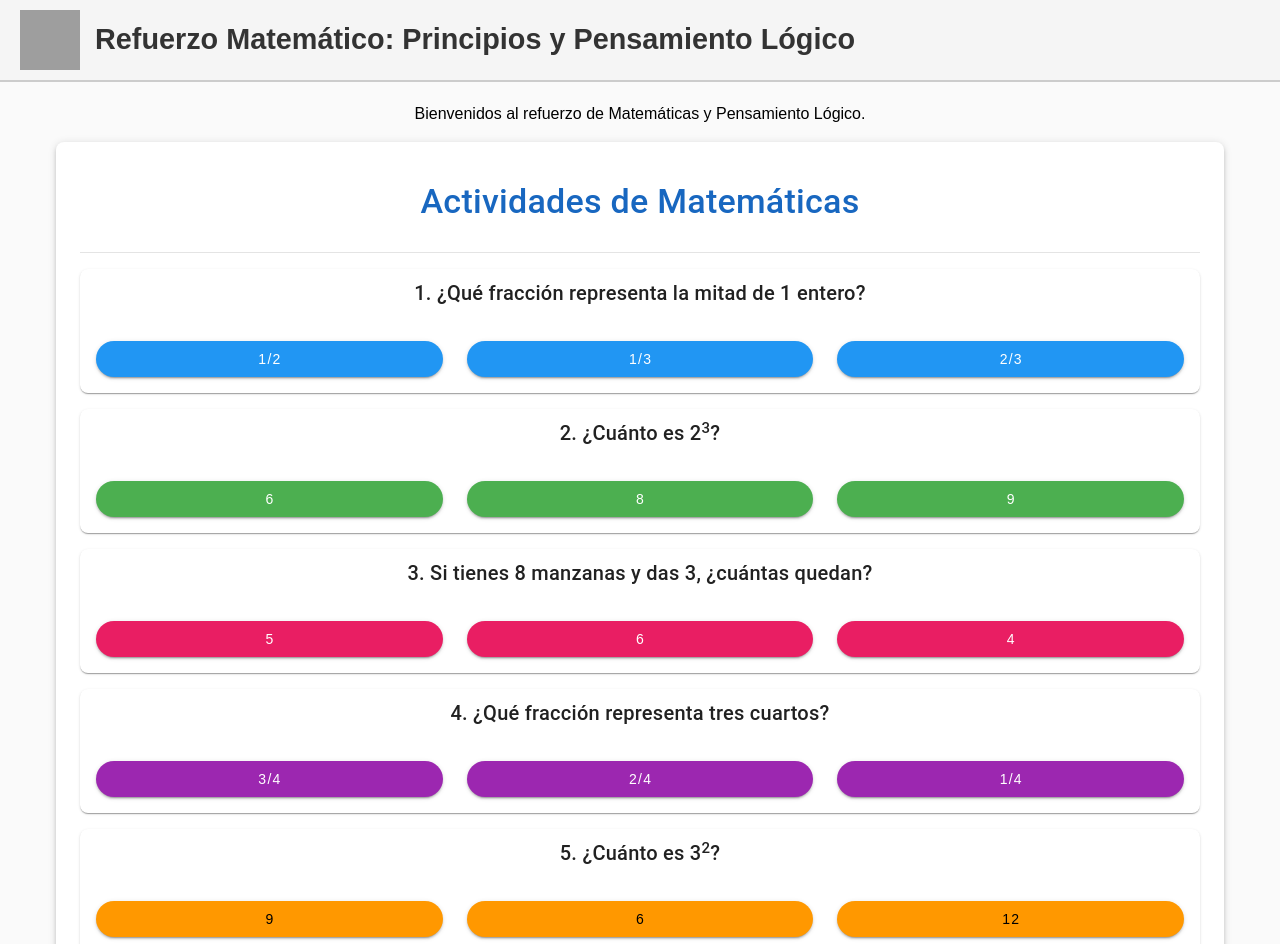
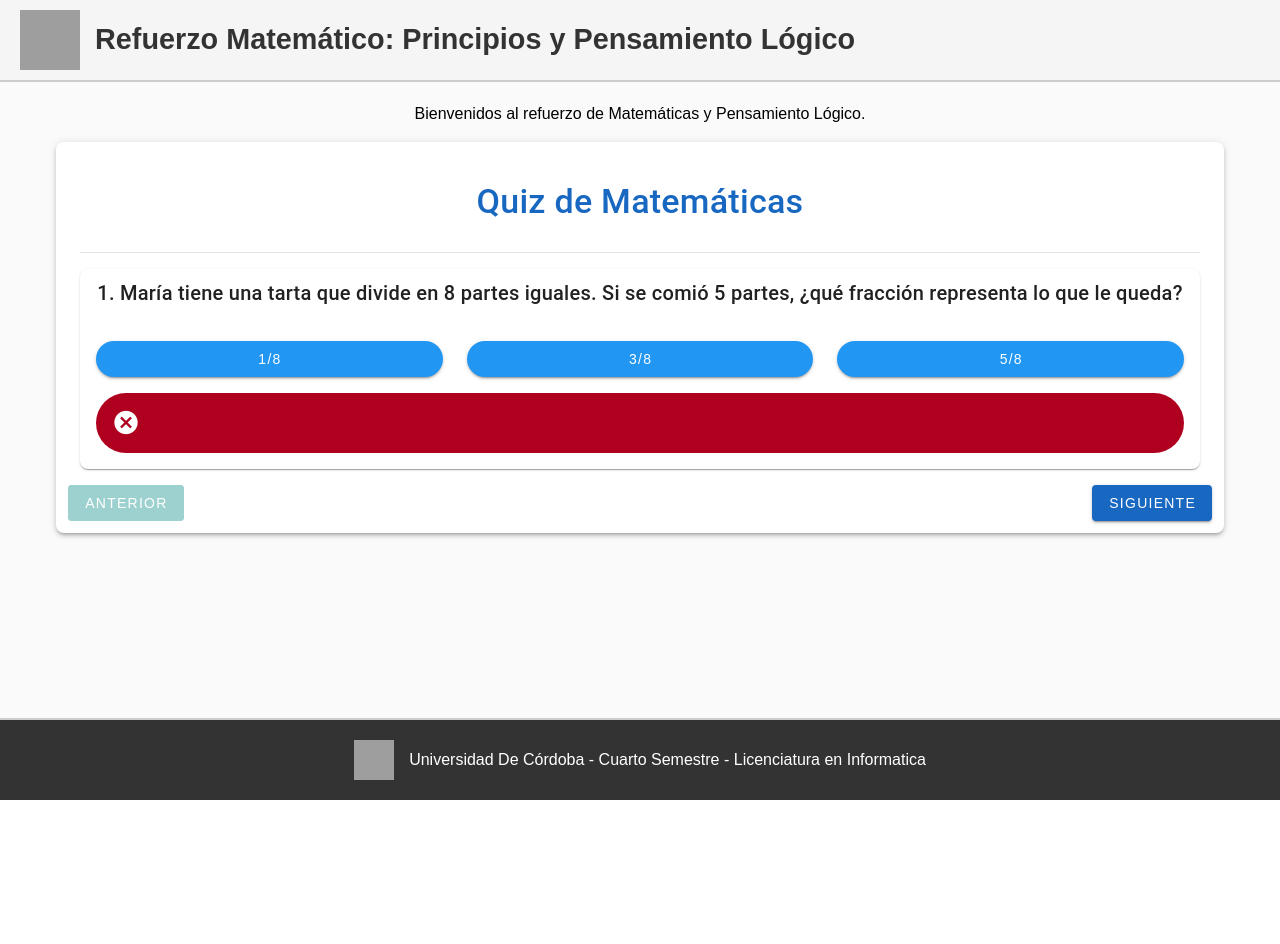
Before and after one commit to MarioAhr17/oba-, a Nuxt app: page /actividades in a window 1280 px wide. Shown: the top 944 px of the page. After the commit the page ends 800 px from the top, so only its background shows below. Built offline with nearby package versions, Linux system fonts and the light colour scheme; grey boxes are pictures that could not be loaded.

Commit message:
tengo sueño ya
holi

```diff
--- a/pages/actividades.vue
+++ b/pages/actividades.vue
@@ -1,170 +1,84 @@
 <template>
   <v-container>
     <v-card class="pa-6 rounded-lg elevation-3">
-        <v-card-title class="text-h4 text-center text-primary">Actividades de Matemáticas</v-card-title>
+      <v-card-title class="text-h4 text-center text-primary">Quiz de Matemáticas</v-card-title>
       <v-divider class="my-4"></v-divider>
 
-        <!-- Pregunta 1: Principios de Fracciones -->
+      <!-- Mostrar preguntas dinámicamente -->
+      <template v-if="!isQuizFinished">
         <v-card outlined class="mb-4 rounded-lg elevation-1">
-          <v-card-title class="text-h6">1. ¿Qué fracción representa la mitad de 1 entero?</v-card-title>
+          <v-card-title class="text-h6">{{ currentQuestion + 1 }}. {{ questions[currentQuestion].text }}</v-card-title>
           <v-card-text>
             <v-row class="mt-3">
-              <v-col cols="12" md="4">
-                <v-btn block color="blue lighten-2" class="rounded-pill" @click="checkAnswer('fractions', '1/2')">
-                  1/2
-                </v-btn>
-              </v-col>
-              <v-col cols="12" md="4">
-                <v-btn block color="blue lighten-2" class="rounded-pill" @click="checkAnswer('fractions', '1/3')">
-                  1/3
-                </v-btn>
-              </v-col>
-              <v-col cols="12" md="4">
-                <v-btn block color="blue lighten-2" class="rounded-pill" @click="checkAnswer('fractions', '2/3')">
-                  2/3
+              <v-col
+                v-for="(option, index) in questions[currentQuestion].options"
+                :key="index"
+                cols="12"
+                md="4"
+              >
+                <v-btn
+                  block
+                  :color="option.color"
+                  class="rounded-pill"
+                  @click="selectAnswer(currentQuestion, option.value)"
+                >
+                  {{ option.text }}
                 </v-btn>
               </v-col>
             </v-row>
-            <v-alert v-if="feedback.fractions" type="info" class="mt-4 rounded-pill">
-              {{ feedback.fractions }}
+            <v-alert
+              v-if="feedback[currentQuestion] !== null"
+              :type="feedback[currentQuestion] ? 'success' : 'error'"
+              class="mt-4 rounded-pill"
+            >
+              {{ feedbackMessages[currentQuestion] }}
             </v-alert>
           </v-card-text>
         </v-card>
 
-        <!-- Pregunta 2: Potenciación -->
-        <v-card outlined class="mb-4 rounded-lg elevation-1">
-          <v-card-title class="text-h6">2. ¿Cuánto es 2<sup>3</sup>?</v-card-title>
-          <v-card-text>
-            <v-row class="mt-3">
-              <v-col cols="12" md="4">
-                <v-btn block color="green lighten-2" class="rounded-pill" @click="checkAnswer('powers', 6)">
-                  6
+        <!-- Navegación entre preguntas -->
+        <v-row justify="space-between" class="mt-3">
+          <v-btn @click="prevQuestion" :disabled="currentQuestion === 0" color="secondary">
+            Anterior
           </v-btn>
-              </v-col>
-              <v-col cols="12" md="4">
-                <v-btn block color="green lighten-2" class="rounded-pill" @click="checkAnswer('powers', 8)">
-                  8
+          <v-btn @click="nextQuestion" :disabled="feedback[currentQuestion] === null || currentQuestion === questions.length - 1" color="primary">
+            Siguiente
           </v-btn>
-              </v-col>
-              <v-col cols="12" md="4">
-                <v-btn block color="green lighten-2" class="rounded-pill" @click="checkAnswer('powers', 9)">
-                  9
+          <v-btn v-if="currentQuestion === questions.length - 1" @click="finishQuiz" color="success">
+            Finalizar
           </v-btn>
-              </v-col>
         </v-row>
-            <v-alert v-if="feedback.powers" type="info" class="mt-4 rounded-pill">
-              {{ feedback.powers }}
-            </v-alert>
-          </v-card-text>
+      </template>
+
+      <!-- Mostrar resultados -->
+      <template v-else>
+        <v-card class="pa-4 text-center">
+          <h3 class="text-success">¡Evaluación Finalizada!</h3>
+          <p>
+            Respuestas correctas: <strong>{{ score }}</strong><br />
+            Respuestas incorrectas: <strong>{{ questions.length - score }}</strong><br />
+            Calificación: <strong>{{ grade }}</strong> / 5
+          </p>
+          <v-list>
+            <v-list-item
+              v-for="(question, index) in questions"
+              :key="index"
+              :class="feedback[index] ? 'text-success' : 'text-error'"
+            >
+              <v-list-item-content>
+                <v-list-item-title>
+                  {{ index + 1 }}. {{ question.text }}
+                </v-list-item-title>
+                <v-list-item-subtitle>
+                  <strong>Tu respuesta:</strong> {{ userAnswers[index]?.text || 'Sin responder' }}<br />
+                  <strong>Correcta:</strong> {{ question.options.find((opt) => opt.value).text }}
+                </v-list-item-subtitle>
+              </v-list-item-content>
+            </v-list-item>
+          </v-list>
+          <v-btn color="secondary" class="mt-4" @click="resetQuiz">Reiniciar Quiz</v-btn>
         </v-card>
-
-        <!-- Pregunta 3: Matemática básica -->
-        <v-card outlined class="mb-4 rounded-lg elevation-1">
-          <v-card-title class="text-h6">3. Si tienes 8 manzanas y das 3, ¿cuántas quedan?</v-card-title>
-          <v-card-text>
-            <v-row class="mt-3">
-              <v-col cols="12" md="4">
-                <v-btn block color="pink lighten-2" class="rounded-pill" @click="checkAnswer('basicMath', 5)">
-                  5
-                </v-btn>
-              </v-col>
-              <v-col cols="12" md="4">
-                <v-btn block color="pink lighten-2" class="rounded-pill" @click="checkAnswer('basicMath', 6)">
-                  6
-                </v-btn>
-              </v-col>
-              <v-col cols="12" md="4">
-                <v-btn block color="pink lighten-2" class="rounded-pill" @click="checkAnswer('basicMath', 4)">
-                  4
-                </v-btn>
-              </v-col>
-            </v-row>
-            <v-alert v-if="feedback.basicMath" type="info" class="mt-4 rounded-pill">
-              {{ feedback.basicMath }}
-            </v-alert>
-          </v-card-text>
-        </v-card>
-
-        <!-- Pregunta 4: Fracciones -->
-        <v-card outlined class="mb-4 rounded-lg elevation-1">
-          <v-card-title class="text-h6">4. ¿Qué fracción representa tres cuartos?</v-card-title>
-          <v-card-text>
-            <v-row class="mt-3">
-              <v-col cols="12" md="4">
-                <v-btn block color="purple lighten-2" class="rounded-pill" @click="checkAnswer('fractions', '3/4')">
-                  3/4
-                </v-btn>
-              </v-col>
-              <v-col cols="12" md="4">
-                <v-btn block color="purple lighten-2" class="rounded-pill" @click="checkAnswer('fractions', '2/4')">
-                  2/4
-                </v-btn>
-              </v-col>
-              <v-col cols="12" md="4">
-                <v-btn block color="purple lighten-2" class="rounded-pill" @click="checkAnswer('fractions', '1/4')">
-                  1/4
-                </v-btn>
-              </v-col>
-            </v-row>
-            <v-alert v-if="feedback.fractions" type="info" class="mt-4 rounded-pill">
-              {{ feedback.fractions }}
-            </v-alert>
-          </v-card-text>
-        </v-card>
-
-        <!-- Pregunta 5: Potenciación -->
-        <v-card outlined class="mb-4 rounded-lg elevation-1">
-          <v-card-title class="text-h6">5. ¿Cuánto es 3<sup>2</sup>?</v-card-title>
-          <v-card-text>
-            <v-row class="mt-3">
-              <v-col cols="12" md="4">
-                <v-btn block color="orange lighten-2" class="rounded-pill" @click="checkAnswer('powers', 9)">
-                  9
-                </v-btn>
-              </v-col>
-              <v-col cols="12" md="4">
-                <v-btn block color="orange lighten-2" class="rounded-pill" @click="checkAnswer('powers', 6)">
-                  6
-                </v-btn>
-              </v-col>
-              <v-col cols="12" md="4">
-                <v-btn block color="orange lighten-2" class="rounded-pill" @click="checkAnswer('powers', 12)">
-                  12
-                </v-btn>
-              </v-col>
-            </v-row>
-            <v-alert v-if="feedback.powers" type="info" class="mt-4 rounded-pill">
-              {{ feedback.powers }}
-            </v-alert>
-          </v-card-text>
-        </v-card>
-
-        <!-- Pregunta 6: Matemática básica -->
-        <v-card outlined class="mb-4 rounded-lg elevation-1">
-          <v-card-title class="text-h6">6. Si tienes 10 manzanas y das 7, ¿cuántas quedan?</v-card-title>
-          <v-card-text>
-            <v-row class="mt-3">
-              <v-col cols="12" md="4">
-                <v-btn block color="red lighten-2" class="rounded-pill" @click="checkAnswer('basicMath', 3)">
-                  3
-                </v-btn>
-              </v-col>
-              <v-col cols="12" md="4">
-                <v-btn block color="red lighten-2" class="rounded-pill" @click="checkAnswer('basicMath', 2)">
-                  2
-                </v-btn>
-              </v-col>
-              <v-col cols="12" md="4">
-                <v-btn block color="red lighten-2" class="rounded-pill" @click="checkAnswer('basicMath', 1)">
-                  1
-                </v-btn>
-              </v-col>
-            </v-row>
-            <v-alert v-if="feedback.basicMath" type="info" class="mt-4 rounded-pill">
-              {{ feedback.basicMath }}
-            </v-alert>
-          </v-card-text>
-        </v-card>
+      </template>
     </v-card>
   </v-container>
 </template>
@@ -173,37 +87,113 @@
 export default {
   data() {
     return {
-        feedback: {
-          fractions: null,
-          powers: null,
-          basicMath: null,
+      currentQuestion: 0,
+      score: 0,
+      grade: 0,
+      isQuizFinished: false,
+      userAnswers: [],
+      feedback: [],
+      feedbackMessages: [],
+      questions: [
+        {
+          text: "María tiene una tarta que divide en 8 partes iguales. Si se comió 5 partes, ¿qué fracción representa lo que le queda?",
+          options: [
+            { text: "1/8", value: false, color: "blue lighten-2" },
+            { text: "3/8", value: true, color: "blue lighten-2" },
+            { text: "5/8", value: false, color: "blue lighten-2" },
+          ],
         },
+        {
+          text: "Un tren recorre 120 km en 2 horas. Si mantiene la misma velocidad, ¿cuánto recorrerá en 5 horas?",
+          options: [
+            { text: "200 km", value: false, color: "green lighten-2" },
+            { text: "300 km", value: true, color: "green lighten-2" },
+            { text: "400 km", value: false, color: "green lighten-2" },
+          ],
+        },
+        {
+          text: "Un grupo de 18 niños compra helados. Si cada helado cuesta $3, pero les hacen un descuento de $12 en total, ¿cuánto pagaron?",
+          options: [
+            { text: "$48", value: true, color: "pink lighten-2" },
+            { text: "$54", value: false, color: "pink lighten-2" },
+            { text: "$60", value: false, color: "pink lighten-2" },
+          ],
+        },
+        {
+          text: "Un rectángulo tiene un largo de 10 cm y un ancho de 5 cm. Si se duplica el largo, ¿cuál será el nuevo perímetro?",
+          options: [
+            { text: "30 cm", value: false, color: "purple lighten-2" },
+            { text: "40 cm", value: false, color: "purple lighten-2" },
+            { text: "50 cm", value: true, color: "purple lighten-2" },
+          ],
+        },
+        {
+          text: "Un estudiante ahorra $25 cada semana. Si quiere comprar un libro que cuesta $200, ¿cuánto tardará en ahorrar el dinero necesario?",
+          options: [
+            { text: "6 semanas", value: false, color: "orange lighten-2" },
+            { text: "8 semanas", value: false, color: "orange lighten-2" },
+            { text: "10 semanas", value: true, color: "orange lighten-2" },
+          ],
+        },
+        {
+          text: "Una escalera tiene 15 peldaños. Si se sube uno cada 2 segundos, ¿cuánto tardará en llegar al último peldaño?",
+          options: [
+            { text: "30 segundos", value: true, color: "red lighten-2" },
+            { text: "25 segundos", value: false, color: "red lighten-2" },
+            { text: "20 segundos", value: false, color: "red lighten-2" },
+          ],
+        },
+        {
+          text: "Una fábrica produce 120 botellas en 6 horas. Si aumenta la producción a 30 botellas por hora, ¿cuántas botellas hará en 8 horas?",
+          options: [
+            { text: "240 botellas", value: true, color: "teal lighten-2" },
+            { text: "300 botellas", value: false, color: "teal lighten-2" },
+            { text: "180 botellas", value: false, color: "teal lighten-2" },
+          ],
+        },
+        {
+          text: "En un sorteo, 3 de cada 10 boletos son ganadores. Si compras 20 boletos, ¿cuántos son ganadores en promedio?",
+          options: [
+            { text: "3", value: false, color: "brown lighten-2" },
+            { text: "6", value: true, color: "brown lighten-2" },
+            { text: "9", value: false, color: "brown lighten-2" },
+          ],
+        },
+      ],
     };
   },
   methods: {
-      checkAnswer(category, selectedAnswer) {
-        if (category === "fractions") {
-          this.feedback.fractions =
-            selectedAnswer === "1/2"
-              ? "¡Correcto! La mitad de 1 es 1/2."
-              : selectedAnswer === "3/4"
-              ? "¡Correcto! Tres cuartos es 3/4."
-              : "Incorrecto. Piensa en dividir 1 en partes iguales.";
-        } else if (category === "powers") {
-          this.feedback.powers =
-            selectedAnswer === 8
-              ? "¡Correcto! 2 elevado a la 3 es 8."
-              : selectedAnswer === 9
-              ? "¡Correcto! 3 elevado a la 2 es 9."
-              : "Incorrecto. Recuerda que 2<sup>3</sup> significa 2 × 2 × 2.";
-        } else if (category === "basicMath") {
-          this.feedback.basicMath =
-            selectedAnswer === 5
-              ? "¡Correcto! Si das 3 manzanas de 8, te quedan 5."
-              : selectedAnswer === 3
-              ? "¡Correcto! Si das 7 manzanas de 10, te quedan 3."
-              : "Incorrecto. Resta correctamente: 10 - 7.";
+    selectAnswer(questionIndex, value) {
+      const selectedOption = this.questions[questionIndex].options.find((opt) => opt.value === value);
+      this.userAnswers[questionIndex] = selectedOption;
+      this.feedback[questionIndex] = value;
+      this.feedbackMessages[questionIndex] = value
+        ? "¡Correcto!"
+        : `Incorrecto. La respuesta correcta es ${this.questions[questionIndex].options.find((opt) => opt.value).text}.`;
+      if (value) this.score++;
+    },
+    nextQuestion() {
+      if (this.currentQuestion < this.questions.length - 1) {
+        this.currentQuestion++;
       }
+    },
+    prevQuestion() {
+      if (this.currentQuestion > 0) {
+        this.currentQuestion--;
+      }
+    },
+    finishQuiz() {
+      this.isQuizFinished = true;
+      this.grade = Math.ceil((this.score / this.questions.length) * 5);
+    },
+    resetQuiz() {
+      this.currentQuestion = 0;
+      this.score = 0;
+      this.grade = 0;
+      this.isQuizFinished = false;
+      this.userAnswers = [];
+      this.feedback = [];
+      this.feedbackMessages = [];
     },
   },
 };
@@ -216,4 +206,10 @@
 .rounded-pill {
   border-radius: 50px;
 }
+.text-success {
+  color: green;
+}
+.text-error {
+  color: red;
+}
 </style>
```
Lines whose indentation alone changed are shown as unchanged.
